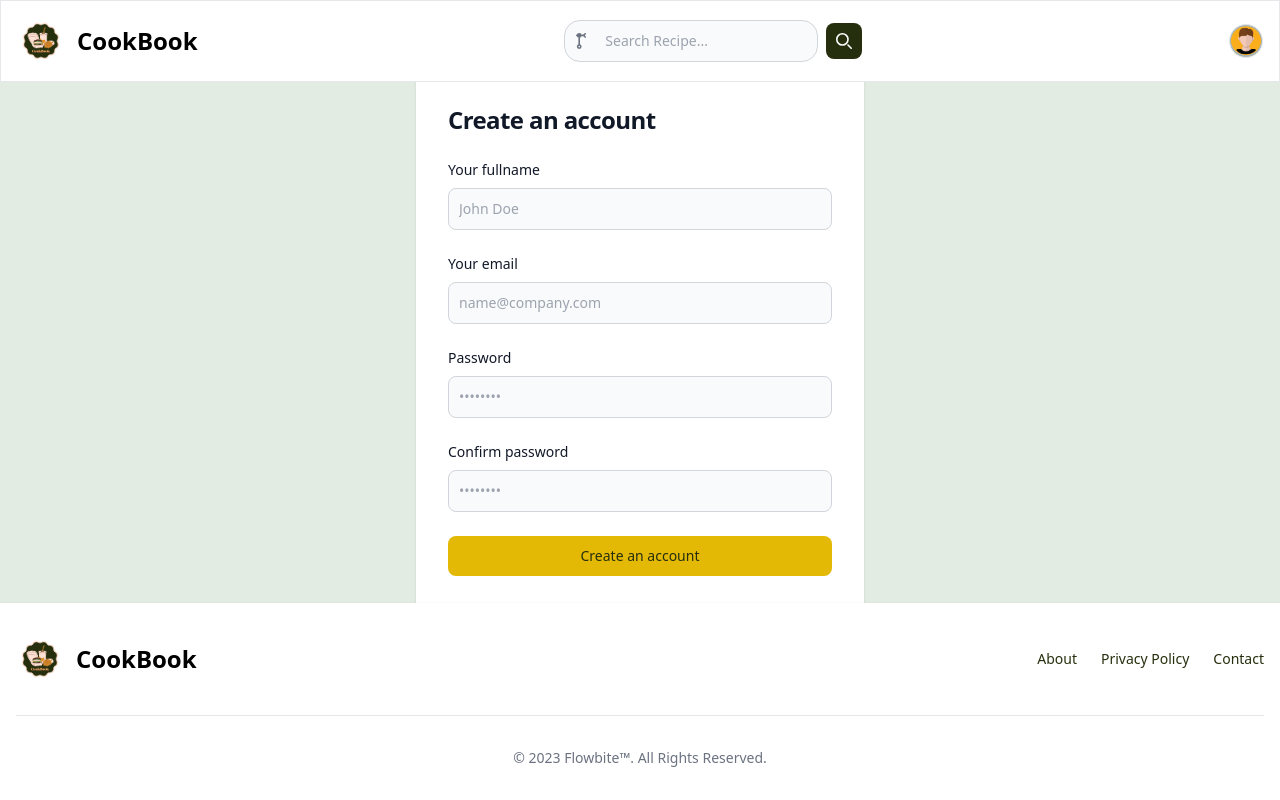
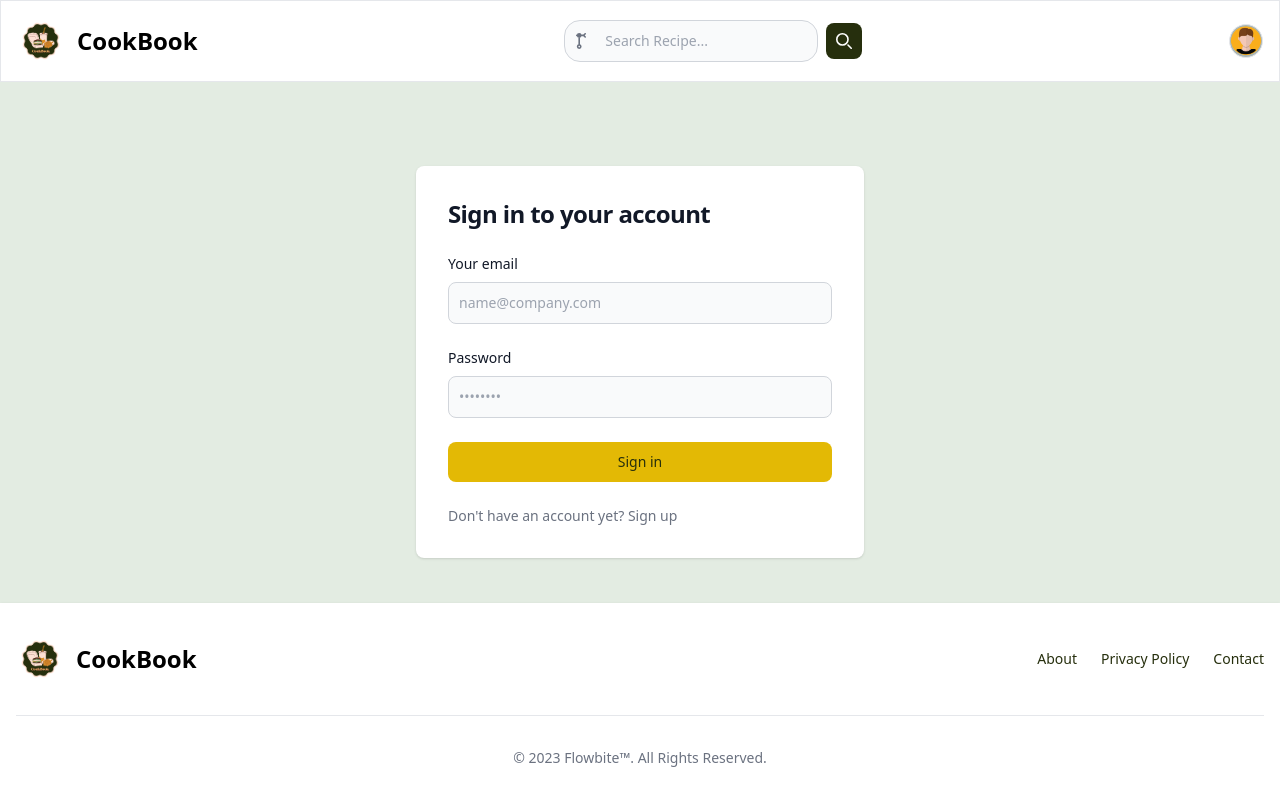
Before and after one commit to Naeemi7/CookBook, a React (Vite) app in the folder frontend/: page / in a window 1280 px wide. Built offline with nearby package versions, Linux system fonts and the light colour scheme.

Commit message:
login button has been fixed

```diff
--- a/frontend/src/App.jsx
+++ b/frontend/src/App.jsx
@@ -7,8 +7,8 @@ function App() {
   return (
     <>
       <Navbar />
-      <Register />
-      {/*    <Login /> */}
+      {/*  <Register /> */}
+      <Login />
       <Footer />
     </>
   );
--- a/frontend/src/pages/Login.jsx
+++ b/frontend/src/pages/Login.jsx
@@ -42,7 +42,7 @@ const Login = () => {
 
             <button
               type="submit"
-              className="w-full text-white bg-primary-600 hover:bg-primary-700 focus:ring-4 focus:outline-none focus:ring-primary-300 font-medium rounded-lg text-sm px-5 py-2.5 text-center dark:bg-primary-600 dark:hover-bg-primary-700 dark:focus:ring-primary-800"
+              className="w-full text-cards bg-button hover:text-button hover:bg-footer focus:ring-4 focus:outline-none focus:ring-primary-300 font-medium rounded-lg text-sm px-5 py-2.5 text-center dark:bg-primary-600 dark:hover-bg-primary-700 dark:focus:ring-primary-800"
             >
               Sign in
             </button>
```
